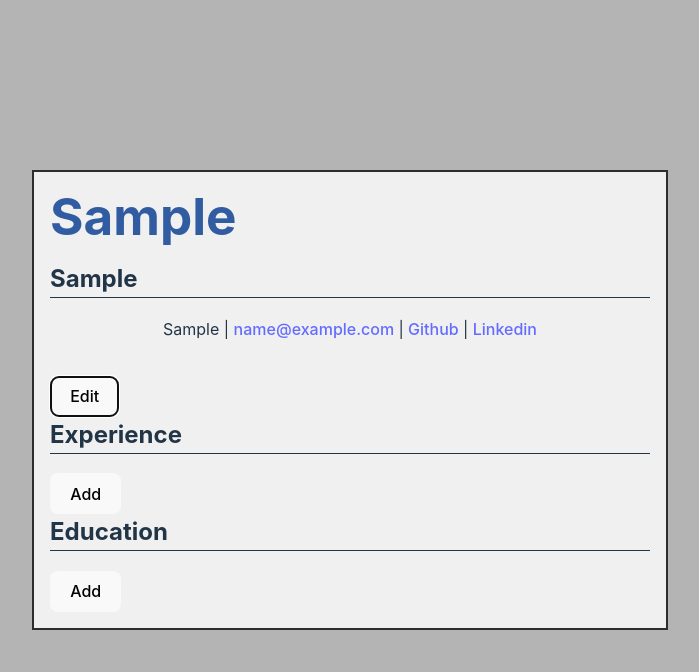
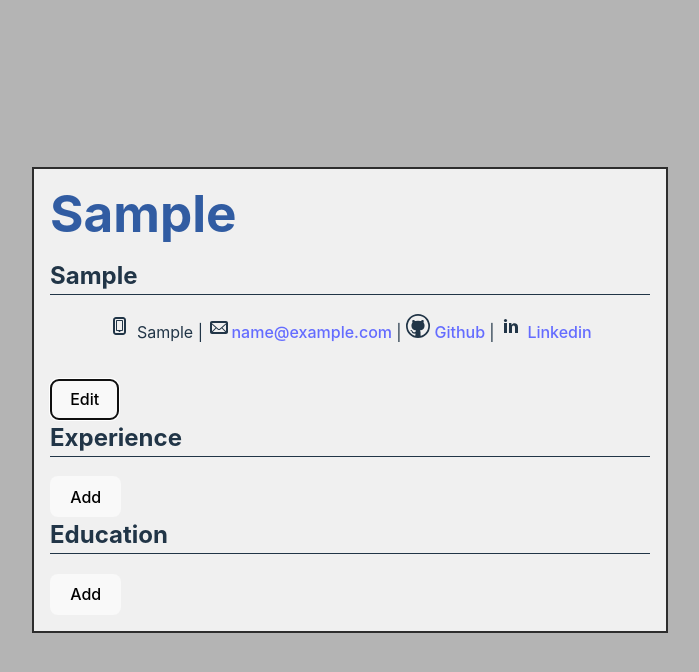
Before and after one commit to LucioFurnari/CV-Application, a React (Vite) app: page / in a window 1280 px wide. Both pictures are taken after typing "Sample", "Sample", "Sample", "name@example.com", "Sample", "Sample" into the empty fields and a click on the button "Save". Shown: the top 672 px of the page, without its empty margins (290-989 px from the left). Built offline with nearby package versions, Linux system fonts and the light colour scheme.

Commit message:
Add icons from react icon librarie

```diff
--- a/src/components/PersonalDetails.jsx
+++ b/src/components/PersonalDetails.jsx
@@ -1,4 +1,7 @@
 import { useState } from "react"
+import { TiMail, TiDevicePhone, TiSocialLinkedin } from "react-icons/ti";
+import { VscGithub } from "react-icons/vsc";
+import { IconContext } from "react-icons";
 import '../styles/PersonalSection.css'
 
 export default function PersonalDetails() {
@@ -35,13 +38,13 @@ export default function PersonalDetails() {
       <input name="profession" onChange={handleInput} value={profession} placeholder="Profession"></input>}
     </section>
     <section className="contact-section">
-      {valid ? <span> {number} | </span> :
+      {valid ? <span><IconContext.Provider value={{size: "1.5em"}}><TiDevicePhone /></IconContext.Provider> {number} | </span> :
       <input name="number" onChange={handleInput} value={number} placeholder="Number"></input>}
-      {valid ? <span><a href={email} target="_blank">{email} </a> |</span>  :
+      {valid ? <span><IconContext.Provider value={{size: "1.5em"}}><TiMail/></IconContext.Provider><a href={email} target="_blank">{email} </a> | </span>  :
       <input name="email" onChange={handleInput} value={email} placeholder="Email"></input>}
-      {valid ? <span><a href={'https://github.com/'+ github} target="_blank"> Github </a> | </span>:
+      {valid ? <span><IconContext.Provider value={{size: "1.5em"}}><VscGithub/></IconContext.Provider><a href={'https://github.com/'+ github} target="_blank"> Github </a> | </span>:
       <input name="github" onChange={handleInput} value={github} placeholder="Github"></input>}
-      {valid ? <span><a href={linkedin} target="_blank"> Linkedin </a> </span> :
+      {valid ? <span><IconContext.Provider value={{size: "1.5em"}}><TiSocialLinkedin/></IconContext.Provider><a href={linkedin} target="_blank"> Linkedin </a> </span> :
       <input name="linkedin" onChange={handleInput} value={linkedin} placeholder="Linkedin profile"></input>}
     </section>
     <section className="contact-section">
```
